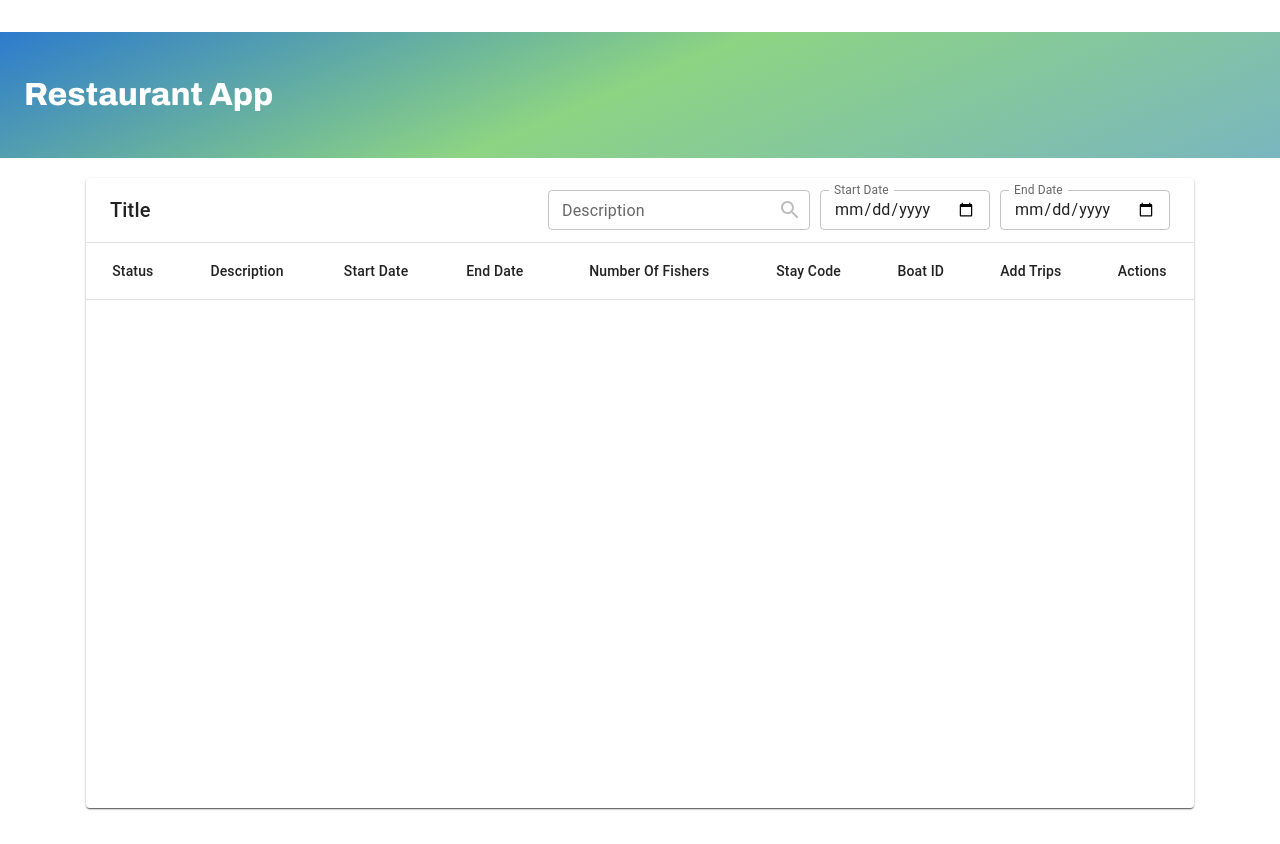
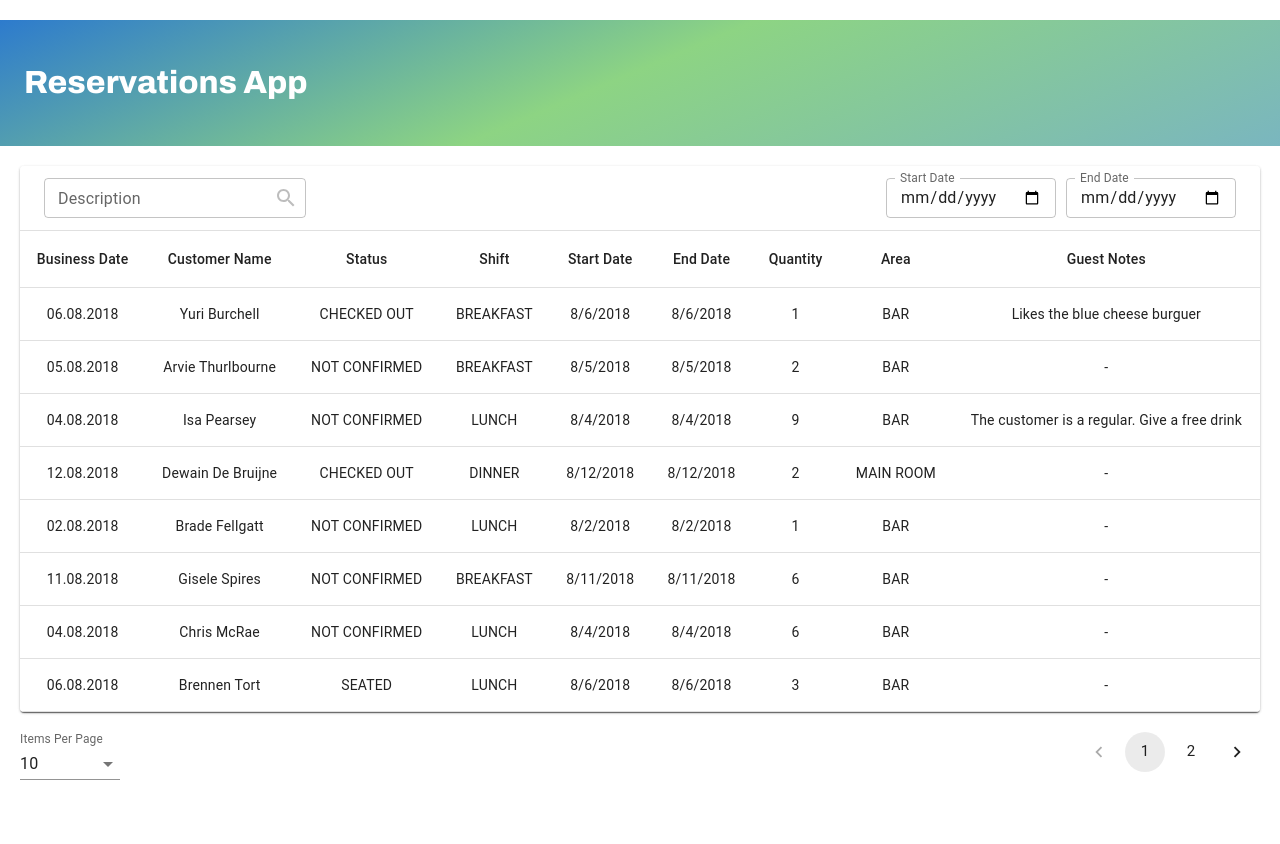
Before and after one commit to m-ata/restaurant-task, a React app: page / in a window 1280 px wide. After the commit the page ends 800 px from the top, so only its background shows below. Built offline with nearby package versions, Linux system fonts and the light colour scheme.

Commit message:
feat: Data populated in table

```diff
--- a/package.json
+++ b/package.json
@@ -21,7 +21,6 @@
     "@emotion/styled": "^11.10.5",
     "@mui/icons-material": "^5.10.16",
     "@mui/material": "^5.10.17",
-    "classnames": "^2.3.2",
     "prop-types": "^15.8.0",
     "react": "^17.0.2",
     "react-dom": "^17.0.2",
--- a/src/layout/Layout.jsx
+++ b/src/layout/Layout.jsx
@@ -7,7 +7,7 @@ export const Layout = () => {
     <Suspense fallback={<PageLoader />}>
       <div className="layout">
         <header>
-          <h1>Restaurant App</h1>
+          <h1>Reservations App</h1>
         </header>
         <main>
           <Outlet />
--- a/src/layout/styles.scss
+++ b/src/layout/styles.scss
@@ -1,5 +1,5 @@
 .layout {
-  min-height: calc(100vh - 32px);
+  min-height: calc(100vh - 20px);
 
   & > header {
     background: rgb(45, 123, 205);
@@ -11,13 +11,13 @@
     );
     padding: 24px;
     color: $white;
-    margin-top: 32px;
+    margin-top: 20px;
   }
 
   & > main {
     box-sizing: border-box;
     margin: auto;
-    padding: 20px 46px;
-    max-width: 1200px;
+    padding: 20px;
+    max-width: 1400px;
   }
 }
--- a/src/pages/ReservationsList/ReservationsList.jsx
+++ b/src/pages/ReservationsList/ReservationsList.jsx
@@ -15,7 +15,6 @@ import {
   Pagination,
   TextField,
   Toolbar,
-  Typography,
 } from "@mui/material";
 import { StayDataRow } from "./StayDataRow";
 import { useLocation } from "react-router-dom";
@@ -30,7 +29,6 @@ const defaultDateRange = {
 };
 
 const ReservationsList = () => {
-  const stays = mockData;
   const [pageNumber, setPageNumber] = useState(1);
   const itemsPerPageOptions = [10, 15, 20, 25];
   const [itemsPerPage, setItemsPerPage] = useState(itemsPerPageOptions[0]);
@@ -77,21 +75,21 @@ const ReservationsList = () => {
     setDescriptionFilter("");
   }, [pathname]);
 
-  const filteredStays = filterByDescription(filterByDate(stays.staysList));
+  const filteredStays = filterByDescription(filterByDate(mockData));
 
   const renderTable = () => (
     <Table stickyHeader size="large">
       <TableHead>
         <TableRow>
+          <TableCell align="center">Business Date</TableCell>
+          <TableCell align="center">Customer Name</TableCell>
           <TableCell align="center">Status</TableCell>
-          <TableCell align="center">Description</TableCell>
+          <TableCell align="center">Shift</TableCell>
           <TableCell align="center">Start Date</TableCell>
           <TableCell align="center">End Date</TableCell>
-          <TableCell align="center">Number Of Fishers</TableCell>
-          <TableCell align="center">Stay Code</TableCell>
-          <TableCell align="center">Boat ID</TableCell>
-          <TableCell align="center">Add Trips</TableCell>
-          <TableCell align="center">Actions</TableCell>
+          <TableCell align="center">Quantity</TableCell>
+          <TableCell align="center">Area</TableCell>
+          <TableCell align="center">Guest Notes</TableCell>
         </TableRow>
       </TableHead>
       <TableBody>
@@ -108,21 +106,13 @@ const ReservationsList = () => {
   );
 
   return (
-    <div className="table-pagination-container">
-      <Box sx={{ width: "100%" }}>
-        <Paper sx={{ width: "100%", mb: 2 }}>
+    <div>
+      <Box>
+        <Paper className="reservations-table__paper">
           <TableContainer
-            style={{ height: "calc(100vh - 170px)" }}
+            className="reservations-table__container"
             component={Paper}>
-            <Toolbar className="table__toolbar">
-              <Typography
-                sx={{ flex: "1 1 100%" }}
-                variant="h6"
-                id="tableTitle"
-                component="div">
-                Title
-              </Typography>
-              <div className="stays-list__header-buttons-group">
+            <Toolbar className="reservations-table__toolbar">
               <SearchStaysDescription
                 setDescriptionFilter={setDescriptionFilter}
                 descriptionFilter={descriptionFilter}
@@ -131,7 +121,6 @@ const ReservationsList = () => {
                 setDateRangeFilter={setDateRangeFilter}
                 dateRangeFilter={dateRangeFilter}
               />
-              </div>
             </Toolbar>
             <Divider />
             {renderTable()}
@@ -140,9 +129,9 @@ const ReservationsList = () => {
       </Box>
 
       {!!filteredStays?.length && (
-        <div className="table-pagination-inputs-container">
+        <div className="reservations-table__pagination">
           <TextField
-            className="table-pagination-input"
+            className="reservations-table__items-per-page"
             label="Items Per Page"
             value={itemsPerPage}
             variant="standard"
--- a/src/pages/ReservationsList/StayDataRow.jsx
+++ b/src/pages/ReservationsList/StayDataRow.jsx
@@ -1,43 +1,27 @@
 /* eslint-disable react/prop-types */
-import { TableCell, TableRow, Tooltip } from "@mui/material";
-import classNames from "classnames";
+import { TableCell, TableRow } from "@mui/material";
 import React from "react";
-import { getHoursInTimestamp } from "../../utils/utils";
-
-export const StatusIndicator = ({ lastTripUpdate }) => (
-  <div
-    className={classNames("stay-status-indicator", {
-      "stay-status-indicator--gray": !lastTripUpdate,
-      "stay-status-indicator--green":
-        lastTripUpdate && getHoursInTimestamp(lastTripUpdate) <= 24,
-      "stay-status-indicator--yellow":
-        lastTripUpdate &&
-        getHoursInTimestamp(lastTripUpdate) > 24 &&
-        getHoursInTimestamp(lastTripUpdate) <= 48,
-      "stay-status-indicator--red":
-        lastTripUpdate && getHoursInTimestamp(lastTripUpdate) > 48,
-    })}
-  />
-);
 
 export const StayDataRow = ({ row }) => {
   return (
     <TableRow key={row.stayId}>
-      <TableCell align="center" className="stay-status-indicator">
-        <Tooltip title="Status">
-          <span>
-            <StatusIndicator lastTripUpdate={row.lastTripUpdateDate} />
-          </span>
-        </Tooltip>
+      <TableCell align="center">
+        {row.businessDate}
       </TableCell>
-      <TableCell align="center" className="edit-stay-description-input">
-        Descriptions
+      <TableCell align="center">
+        {`${row.customer?.firstName} ${row.customer?.lastName}`}
       </TableCell>
-      <TableCell align="center">Start Date</TableCell>
-      <TableCell align="center">End Date</TableCell>
-      <TableCell align="center">Number Of Fishers</TableCell>
-      <TableCell align="center">Code</TableCell>
-      <TableCell align="center">Boat ID</TableCell>
+      <TableCell align="center">{row.status}</TableCell>
+      <TableCell align="center">{row.shift}</TableCell>
+      <TableCell align="center">
+        {new Date(row.start).toLocaleDateString()}
+      </TableCell>
+      <TableCell align="center">
+        {new Date(row.end).toLocaleDateString()}
+      </TableCell>
+      <TableCell align="center">{row.quantity}</TableCell>
+      <TableCell align="center">{row.area}</TableCell>
+      <TableCell align="center">{row.guestNotes || "-"}</TableCell>
     </TableRow>
   );
 };
--- a/src/pages/ReservationsList/styles.scss
+++ b/src/pages/ReservationsList/styles.scss
@@ -1,161 +1,19 @@
-.add_stays_button {
-  background-color: #1976d2 !important;
-  color: white !important;
-}
-.stay-loader {
-  height: calc(100vh - 316px);
-  & > span {
-    margin: 0 calc(50% - 40px);
-  }
-}
-.stays-list__header-buttons-group {
-  display: flex;
-  justify-content: space-between;
-  align-items: center;
-  gap: 10px;
-}
-
-.stay-actions {
-  & svg {
-    color: #1976d2;
-  }
-  & button:disabled > svg {
-    color: #bdbdbd !important;
-  }
-}
-
-.form-dialog__input-field textarea {
-  min-height: 96px;
-  max-height: 96px;
-  display: flex;
-  align-items: flex-start;
-  overflow: auto !important;
-}
-
-.editable-text-node-input textarea {
-  max-height: 96px;
-  display: flex;
-  align-items: flex-start;
-  overflow: auto !important;
-}
-
-.edit-stay-description-input {
-  max-width: 300px;
-  white-space: nowrap;
-  overflow: hidden;
-  text-overflow: ellipsis;
-}
-
-.stay-status-indicator {
-  margin: 0 auto;
-  width: 10px;
-  height: 10px;
-  & > span > div {
-    border-radius: 50%;
-  }
-  &--green {
-    background-color: #abff00;
-    box-shadow: rgba(0, 0, 0, 0.2) 0 -1px 7px 1px, inset #557f01 0 -1px 9px,
-      #89ff00 0 2px 12px;
-  }
-  &--yellow {
-    background-color: #ff0;
-    box-shadow: rgba(0, 0, 0, 0.2) 0 -1px 7px 1px, inset #808002 0 -1px 9px,
-      #ff0 0 2px 12px;
-  }
-  &--red {
-    background-color: #f00;
-    box-shadow: rgba(0, 0, 0, 0.2) 0 -1px 7px 1px, inset #441313 0 -1px 9px,
-      rgba(255, 0, 0, 0.5) 0 2px 12px;
-  }
-  &--gray {
-    background-color: #efefef;
-    box-shadow: rgb(0 0 0 / 20%) 0 -1px 7px 1px, inset #545454 0 -1px 9px,
-      rgb(219 212 212 / 56%) 0 2px 12px;
-  }
-}
-
-.stay-cards-container {
-  display: flex;
-  flex-direction: column;
-  gap: 10px;
-  padding: 10px;
-  align-items: center;
-  justify-content: flex-start;
-  min-height: 100%;
-}
-
-.stay-listing-card {
-  width: 100%;
-  padding: 10px 20px 20px;
-  color: rgba(0, 0, 0, 0.8);
-  border-radius: 5px;
-  box-shadow: rgba(149, 157, 165, 0.2) 0px 8px 24px;
-  border: 1px solid rgba(black, 0.1);
-
-  .stay-status-indicator {
-    border-radius: 50%;
-    margin: unset;
-    border: 0.5px solid rgba(white, 0.2);
+.reservations-table {
+  &__paper {
+    margin-bottom: 20px;
   }
 
-  h5,
-  h1,
-  p {
-    margin: 0;
+  &__container {
+    height: calc(100vh - 254px);
   }
 
-  &__section {
+  &__toolbar,
+  &__pagination {
     display: flex;
     justify-content: space-between;
   }
 
-  &__description-code {
-    display: flex;
-    flex-direction: column;
-    gap: 10px;
-    & > p {
-      max-width: 240px;
-      overflow: hidden;
-      white-space: nowrap;
-      text-overflow: ellipsis;
-    }
-  }
-
-  &__num-of-trips {
-    & > div {
-      display: flex;
-      align-items: center;
-      gap: 5px;
-      justify-content: space-between;
-    }
-    & > p {
-      text-align: end;
-    }
-  }
-
-  &__date-container {
-    display: flex;
-    gap: 5px;
-    flex-direction: column;
-  }
-
-  &__end-date {
-    text-align: end;
-  }
-
-  &__actions-section {
-    display: flex;
-    align-items: center;
-    justify-content: space-between;
-    flex-direction: row;
-
-    & svg {
-      color: #1976d2;
-    }
-
-    & button:disabled > svg {
-      color: #bdbdbd !important;
-    }
+  &__items-per-page {
+    width: 100px;
   }
 }
```
Also changed, not shown: 1 other file (tests, documents, lock files or other folders). Lines whose indentation alone changed are shown as unchanged.
